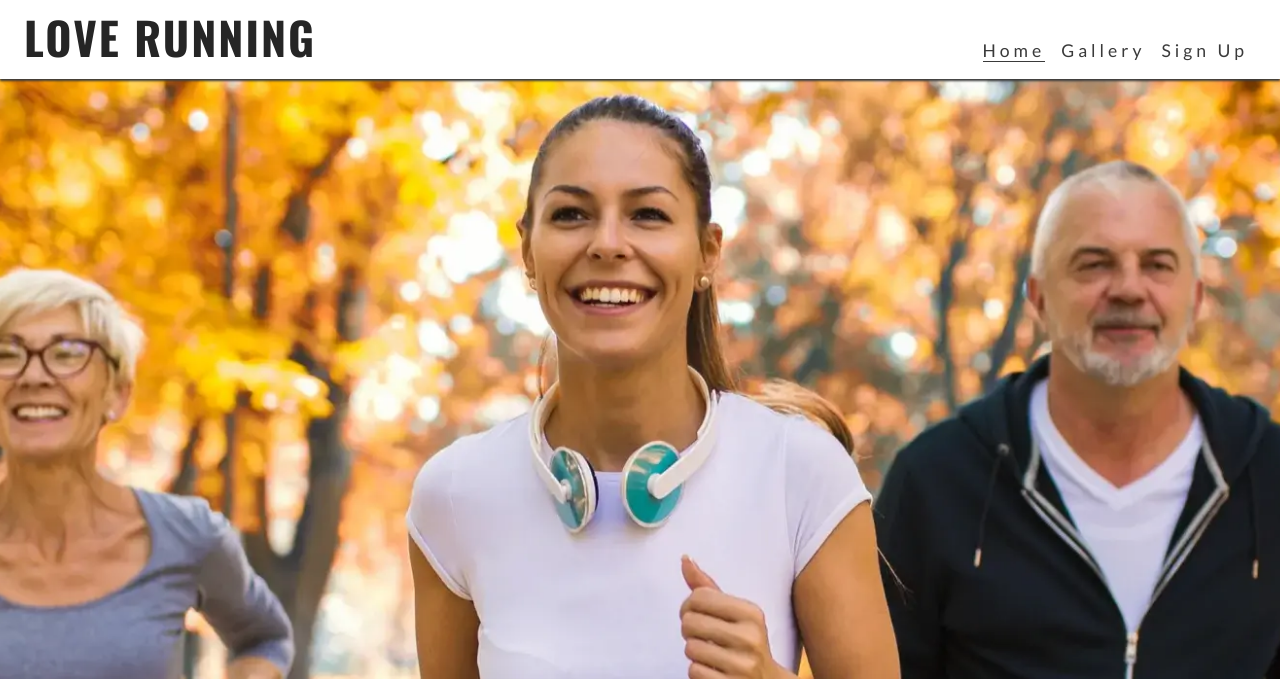
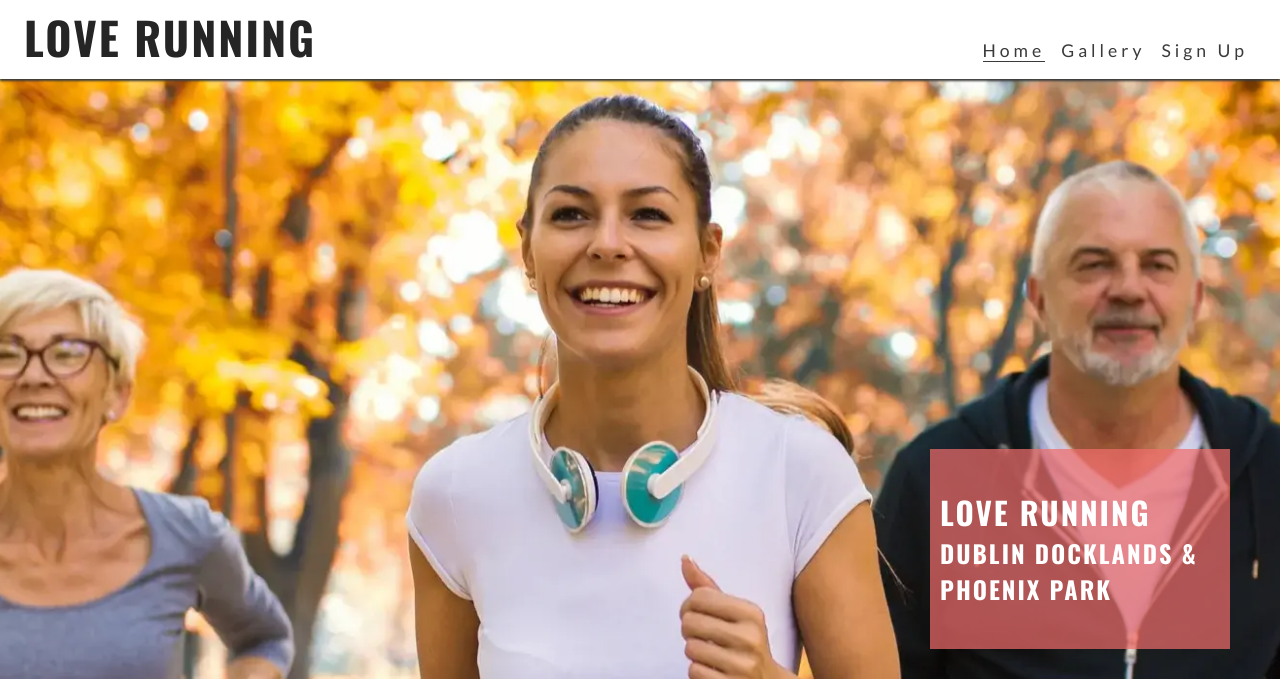
Before and after one commit to oumlaid/love-running, a plain HTML site: page index.html in a window 1280 px wide. Shown: the top 696 px of the page. Drawn offline with nearby package versions, Linux system fonts and the light colour scheme.

Commit message:
Add cover text with club name and locations

```diff
--- a/assets/css/style.css
+++ b/assets/css/style.css
@@ -18,6 +18,12 @@ body {
     color: #3a3a3a;
     font-family: 'Lato', sans-serif;
 }
+h1, h2, h3 {
+    font-family: 'Oswald', sans-serif;
+    text-transform: uppercase;
+    letter-spacing: 2px;
+    color: #252525;
+}
 
 /* Header */
 header {
@@ -37,12 +43,7 @@ header a {
     color: inherit;
 }
 
-h1 {
-    font-family: 'Oswald', sans-serif;
-    text-transform: uppercase;
-    letter-spacing: 2px;
-    color: #252525;
-}
+
 
 #menu {
     font-size: 110%;
@@ -93,6 +94,22 @@ main {
     height: 600px;
     width: 100%;
     background: url("../images/hero-image.webp") no-repeat center center/cover;
+    position: relative;
+}
+#cover-text {
+    /* Final rgba value sets the opacity so it is semi-transparent */
+    background-color: rgba(241, 109, 107, .7);
+    font-size: 130%;
+    position: absolute;
+    bottom: 30px;
+    width: 80%;
+    min-height: 200px;
+    padding-top: 40px;
+    padding-left: 10px;
+}
+
+#cover-text > h2, #cover-text > h3 {
+    color: #ffffff;
 }
 
 
@@ -139,6 +156,11 @@ main {
         /* Push main content down to accommodate larger header */
         margin-top: 79px;
     }
+    /* Hero image */
+    #cover-text {
+        width: 300px;
+        right: 50px;
+    }
 }
 /* Media query: Large devices(Laptops and desktops, 992px and up) */
 @media screen and (min-width: 992px) {
--- a/index.html
+++ b/index.html
@@ -39,8 +39,12 @@
 
     <!-- Main content -->
     <main>
-        <section id="hero"></section>
-    </main>
+        <section id="hero">
+            <div id="cover-text">
+                <h2>Love Running</h2>
+                <h3>Dublin Docklands & Phoenix Park</h3>
+            </div>
+        </section>
 
     <!-- Footer -->
     <footer>
```
